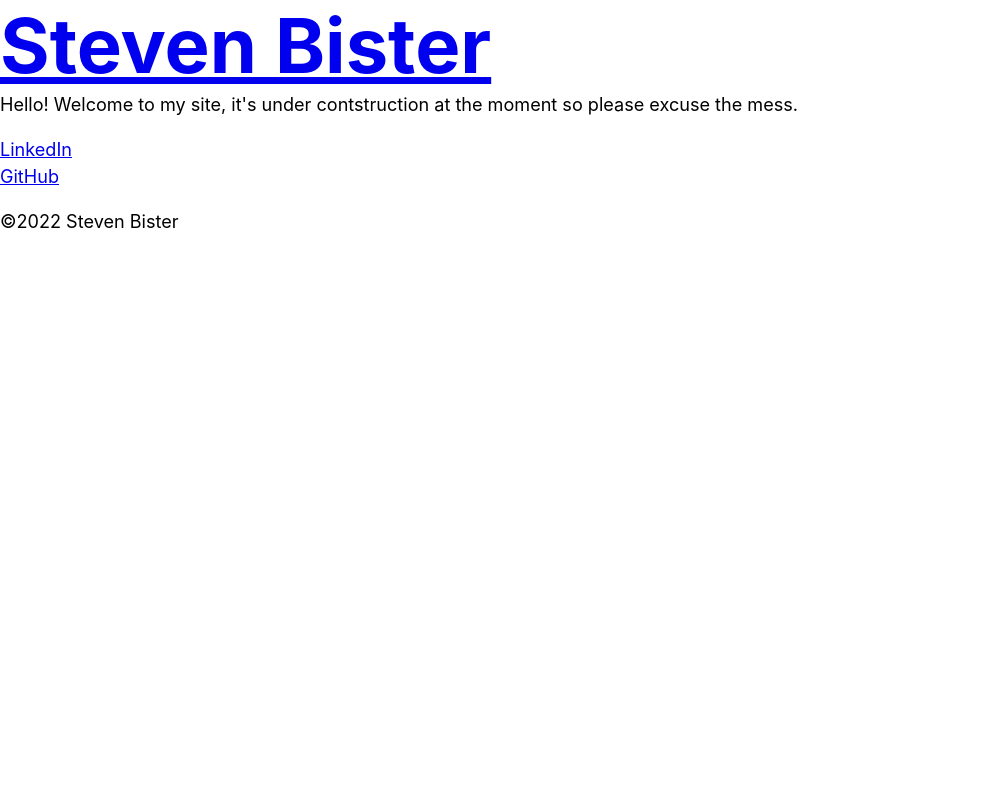
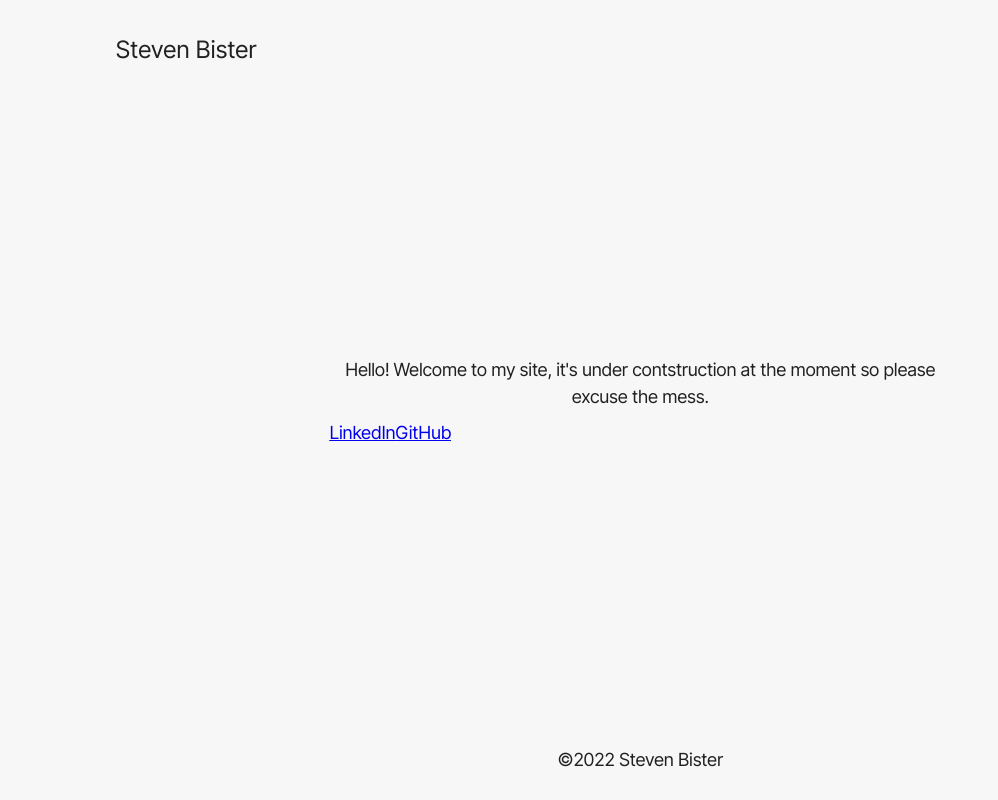
Before and after one commit to stevenbister/stevenbister.com, a Next.js app: page / in a window 1280 px wide. Shown: the whole page, without its empty margins (0-998 px from the left). Built offline with nearby package versions, Linux system fonts and the light colour scheme.

Commit message:
Adds styles

```diff
--- a/src/styles/_globals.scss
+++ b/src/styles/_globals.scss
@@ -1,3 +1,30 @@
+@font-face {
+  font-display: swap;
+  font-family: Inter;
+  font-style: normal;
+  font-weight: normal;
+  src: url('/fonts/Inter-Regular.woff2') format('woff2'),
+    url('/fonts/Inter-Regular.woff') format('woff');
+}
+
+@font-face {
+  font-display: swap;
+  font-family: Inter;
+  font-style: normal;
+  font-weight: bold;
+  src: url('/fonts/Inter-Bold.woff2') format('woff2'),
+    url('/fonts/Inter-Bold.woff') format('woff');
+}
+
+@font-face {
+  font-display: swap;
+  font-family: Inter;
+  font-style: normal;
+  font-weight: 500;
+  src: url('/fonts/Inter-Medium.woff2') format('woff2'),
+    url('/fonts/Inter-Medium.woff') format('woff');
+}
+
 :focus {
   outline-offset: 0.2rem;
 }
@@ -7,12 +34,23 @@
 }
 
 html {
-  font-family: -apple-system, BlinkMacSystemFont, 'Segoe UI', Roboto, Oxygen,
-    Ubuntu, Cantarell, 'Fira Sans', 'Droid Sans', 'Helvetica Neue', sans-serif;
+  font-family: Inter, -apple-system, BlinkMacSystemFont, 'Segoe UI', Roboto,
+    Oxygen, Ubuntu, Cantarell, 'Fira Sans', 'Droid Sans', 'Helvetica Neue',
+    sans-serif;
 }
 
 body {
+  background-color: var(--color-site-bg);
+  color: var(--color-text-primary);
   font-size: var(--step-0);
+  letter-spacing: -0.04em;
+}
+
+/* stylelint-disable-next-line selector-id-pattern */
+#__next {
+  display: grid;
+  min-height: 100vh;
+  grid-template-rows: auto 1fr auto;
 }
 
 h1,
--- /dev/null
+++ b/src/styles/_utilities.scss
@@ -0,0 +1,94 @@
+/* stylelint-disable CssSyntaxError */
+@use 'sass:string';
+
+/* ---------------------------------------
+  Typography
+--------------------------------------- */
+@for $i from -2 through 5 {
+  .fs-#{$i} {
+    font-size: var(--step-#{$i});
+  }
+}
+
+$line-heights: '1', '1.1', '1.2', '1.3', '1.4', '1.5', '1.6', '1.7', '1.8',
+  '1.9', '2';
+@each $lh in $line-heights {
+  $lh-tenth: string.slice($lh, 1, 1);
+
+  @if string.length($lh) > 1 {
+    $lh-decimal: string.slice($lh, 3, 3);
+
+    .lh-#{$lh-tenth}-#{$lh-decimal} {
+      line-height: #{$lh};
+    }
+  } @else {
+    .lh-#{$lh-tenth} {
+      line-height: #{$lh};
+    }
+  }
+}
+
+$weights: 400, 500, 600;
+@each $weight in $weights {
+  .fw-#{$weight} {
+    font-weight: #{$weight};
+  }
+}
+
+$decorations: 'overline', 'line-through', 'underline', 'none';
+@each $decoration in $decorations {
+  .decorate-#{$decoration} {
+    text-decoration: #{$decoration};
+  }
+}
+
+$aligns: 'right', 'left', 'center';
+@each $align in $aligns {
+  .align-#{$align} {
+    text-align: #{$align};
+  }
+}
+
+/* ---------------------------------------
+  Display
+--------------------------------------- */
+$display: 'block', 'inline', 'inline-block', 'flex', 'inline-flex' 'grid';
+@each $d in $display {
+  .d-#{$d} {
+    display: #{$d};
+  }
+}
+
+/* ---------------------------------------
+  Position
+--------------------------------------- */
+$position: 'relative', 'absolute', 'sticky', 'fixed';
+@each $pos in $position {
+  .#{$pos} {
+    position: #{$pos};
+  }
+}
+
+/* ---------------------------------------
+  Spacing
+--------------------------------------- */
+.stack > * + * {
+  margin-top: var(--stack-space, 0.5em);
+}
+
+.content {
+  max-width: 55ch;
+}
+
+/* ---------------------------------------
+  A11y
+--------------------------------------- */
+.sr-only {
+  position: absolute;
+  overflow: hidden;
+  width: 1px;
+  height: 1px;
+  clip: rect(0 0 0 0);
+  clip-path: inset(100%);
+  white-space: nowrap;
+}
--- a/src/styles/_variables.scss
+++ b/src/styles/_variables.scss
@@ -1,8 +1,10 @@
 :root {
   /* Colours */
   --color-dark: hsl(0deg 0% 13%);
-  --color-light: hsl(0deg 0% 94%);
+  --color-light: hsl(0deg 0% 97%);
   --color-grey: hsl(0deg 0% 77%);
+  --color-site-bg: var(--color-light);
+  --color-text-primary: var(--color-dark);
 
   /*
     Typography
--- /dev/null
+++ b/src/styles/components/_container.scss
@@ -0,0 +1,6 @@
+.container {
+  --container-width: 82vw;
+
+  width: clamp(16rem, var(--container-width), 73.75rem);
+  margin-inline: auto;
+}
--- /dev/null
+++ b/src/styles/components/_cover.scss
@@ -0,0 +1,7 @@
+.cover {
+  display: flex;
+  height: 100%;
+  align-items: center;
+  justify-content: center;
+  padding: 1rem;
+}
--- /dev/null
+++ b/src/styles/components/_footer.scss
@@ -0,0 +1,3 @@
+.footer {
+  padding: var(--space-s-m);
+}
--- /dev/null
+++ b/src/styles/components/_index.scss
@@ -0,0 +1,4 @@
+@use 'container';
+@use 'cover';
+@use 'footer';
+@use 'header';
--- /dev/null
+++ b/src/styles/components/header.scss
@@ -0,0 +1,7 @@
+.header {
+  padding-block: var(--space-m-l);
+}
+
+.header a {
+  color: var(--color-text-primary);
+}
--- a/src/styles/main.scss
+++ b/src/styles/main.scss
@@ -1,3 +1,5 @@
 @use 'reset';
 @use 'variables';
 @use 'globals';
+@use 'components';
+@use 'utilities';
```
